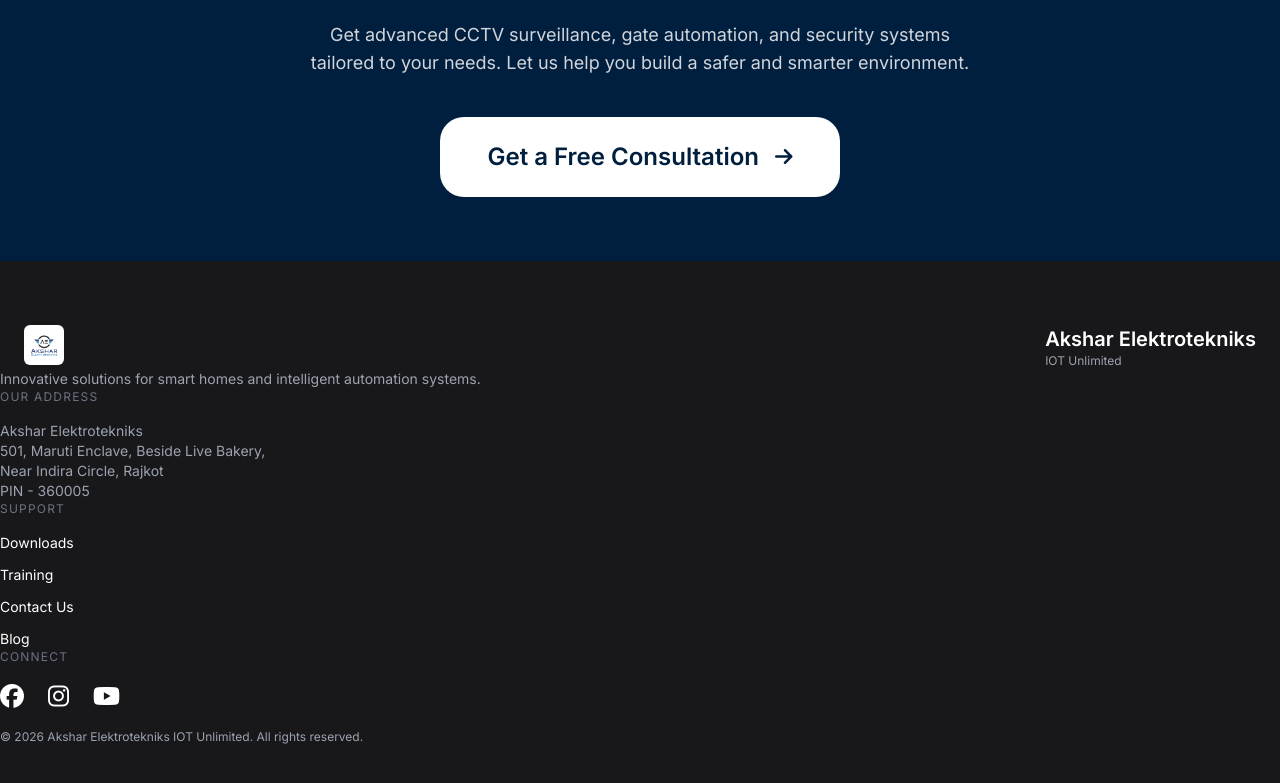
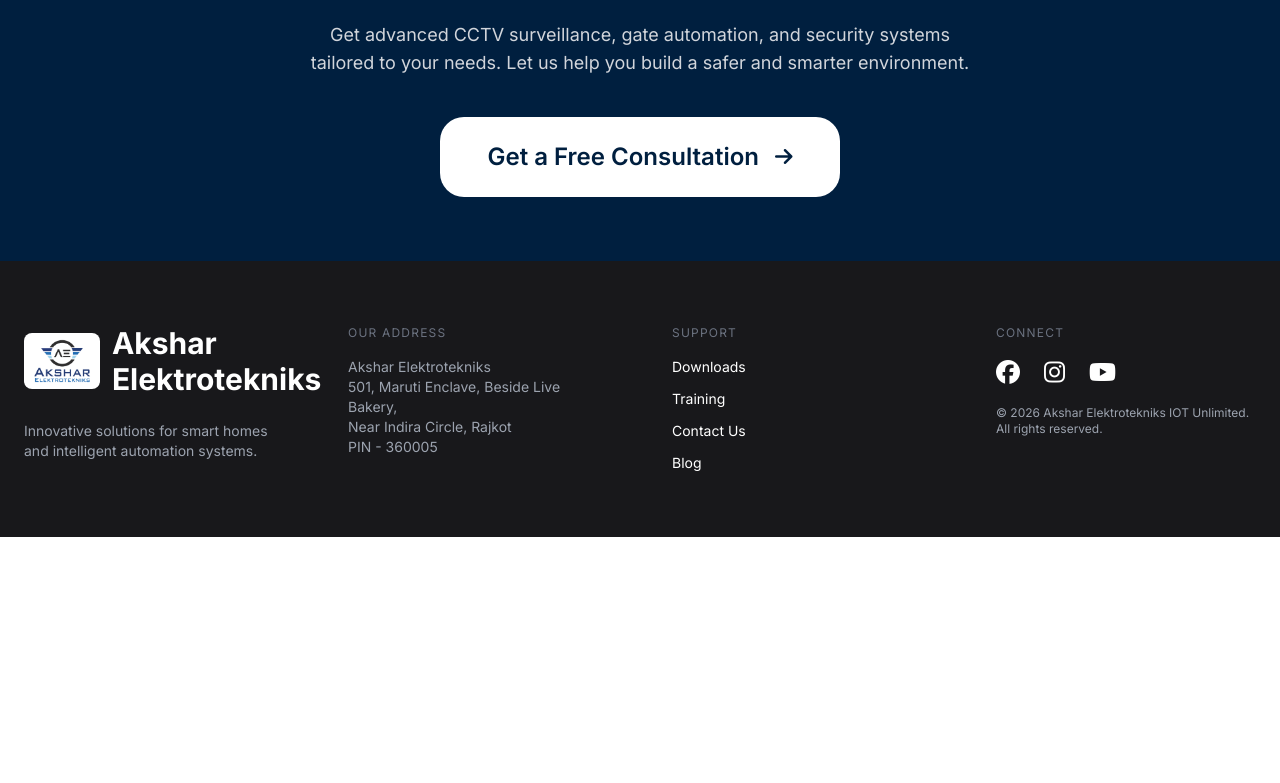
Before and after one commit to prapti-30/akshar-website, a plain HTML site: page index.html in a window 1280 px wide. Shown: the part 4190-4973 px from the top of the page. After the commit the page ends 4727 px from the top, so only its background shows below. Drawn offline with nearby package versions, Linux system fonts and the light colour scheme.

Commit message:
Update index.html

```diff
--- a/index.html
+++ b/index.html
@@ -402,22 +402,17 @@
   <div class="max-w-7xl mx-auto px-6 flex flex-col md:flex-row md:justify-between md:items-start gap-16">
 
     <!-- Logo Section -->
-    <img src="logo.png"
-         alt="Akshar Logo"
-         class="h-10 w-10 object-contain bg-white p-1 rounded-md">
-
-    <!-- Text -->
-    <div class="flex flex-col leading-tight">
-      <span class="text-xl font-semibold">Akshar Elektrotekniks</span>
-      <span class="text-xs text-gray-400">IOT Unlimited</span>
+   <div class="flex-1">
+      <div class="flex items-center gap-3 mb-6">
+        <img src="logo.png"
+             alt="Akshar Elec Logo"
+             class="h-14 w-auto bg-white p-1 rounded-lg">
+        <span class="text-3xl font-bold">Akshar Elektrotekniks</span>
+      </div>
+      <p class="text-gray-400 text-sm">
+        Innovative solutions for smart homes and intelligent automation systems.
+      </p>
     </div>
-
-  </div>
-
-  <p class="text-gray-400 text-sm">
-    Innovative solutions for smart homes and intelligent automation systems.
-  </p>
-</div>
 
     <!-- Address Section -->
     <div class="flex-1">
```
